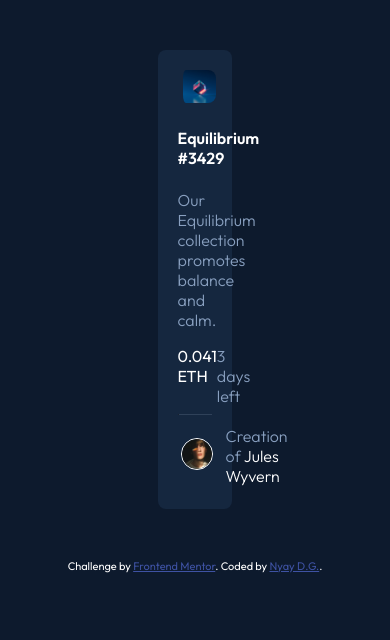
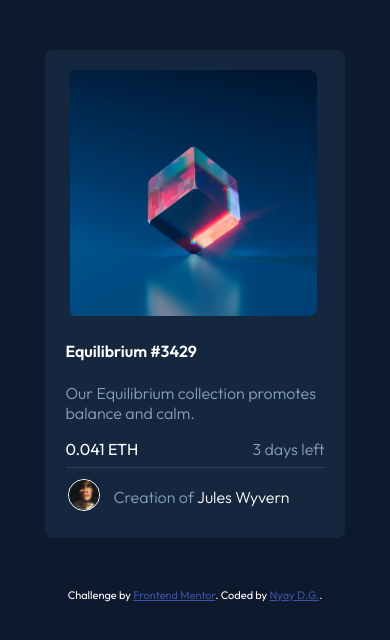
Before and after one commit to NyayDG/nftPreviewCard, a plain HTML site: page index.html in a window 390 px wide. Drawn offline with Linux system fonts and the light colour scheme.

Commit message:
Update styles.css

```diff
--- a/styles.css
+++ b/styles.css
@@ -53,3 +53,10 @@ hr {
     padding-left: 10px;
     font-weight: 300;
 }
+
+/* MEDIA QUERY */
+@media (max-width: 480px) {
+    .mainPageDiv {
+        width: 80%;
+}
+}
```
